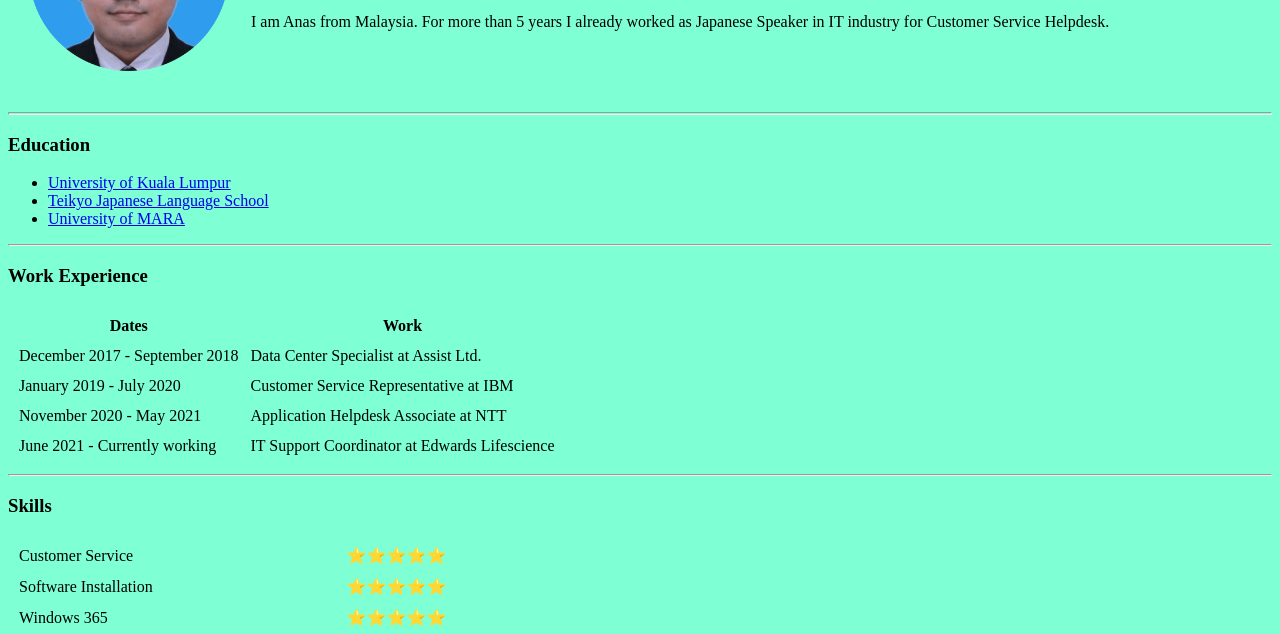
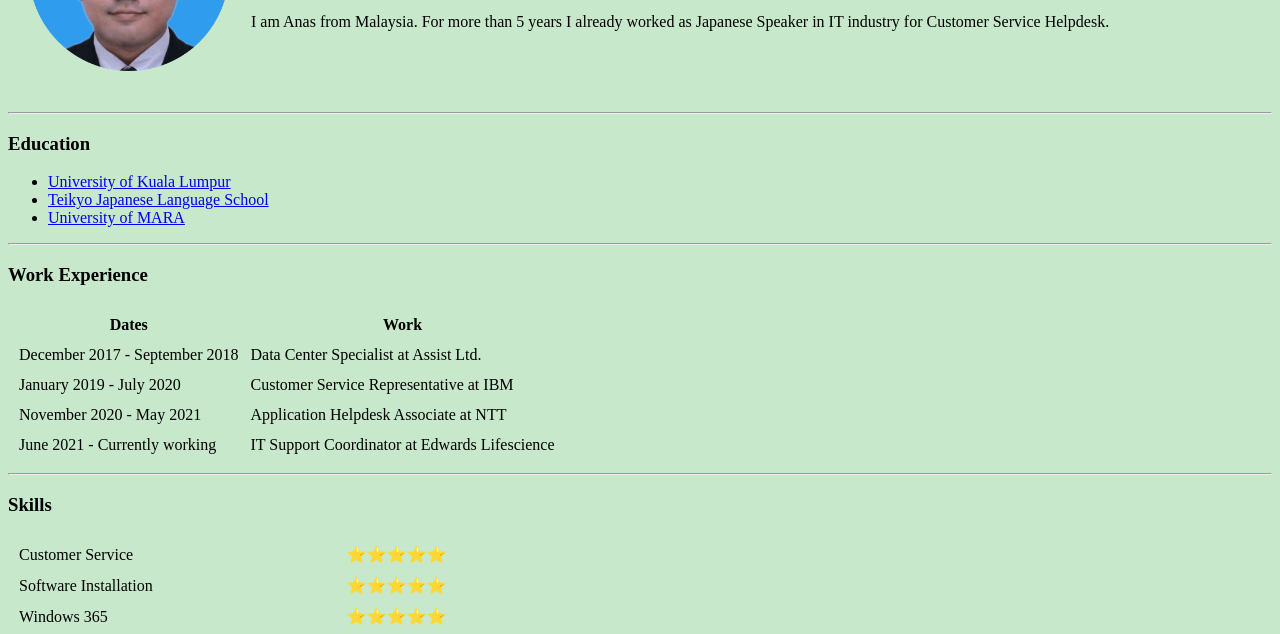
Before and after one commit to Natexvxv/CV3, a plain HTML site: page index.html in a window 1280 px wide. Shown: the part 158-792 px from the top of the page. Drawn offline with Linux system fonts and the light colour scheme.

Commit message:
Add initial CV Website files

```diff
--- a/index.html
+++ b/index.html
@@ -3,9 +3,19 @@
 <head>
     <meta charset="UTF-8">
     <title>Anas's Personal Site</title>
+
+    <style>
+        body {
+            background-color: #C7E8CA;
+        }
+
+        hr {
+            background-color: white;
+        }
+    </style>
 </head>
 
-<body style="background-color: aquamarine;">
+<body>
     <table cellspacing="20">
         <tr>
             <td><img src="images/anas.png" alt="Anas profile picture" width="200" height="200"></td>
@@ -20,7 +30,7 @@
         </tr>
     </table>
     </p>
-    <hr size="3">
+    <hr>
     <h3>Education</h3>
     <ul>
         <li><a href="https://www.unikl.edu.my/">University of Kuala Lumpur</a></li>
```
